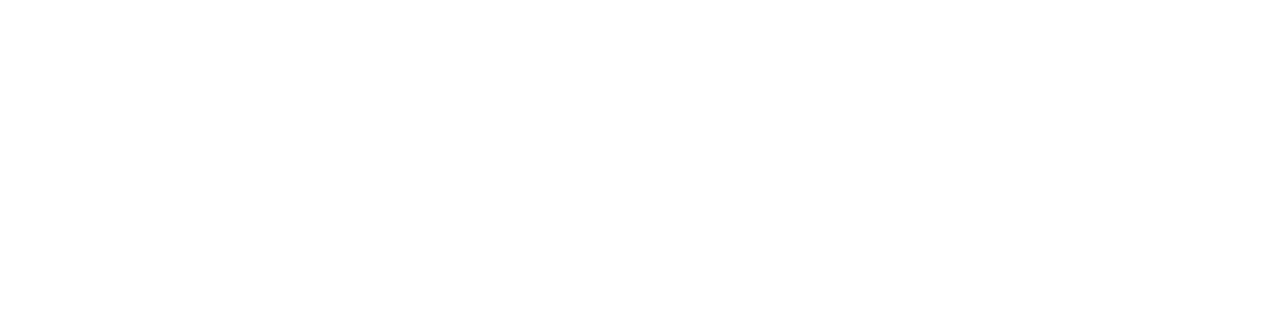
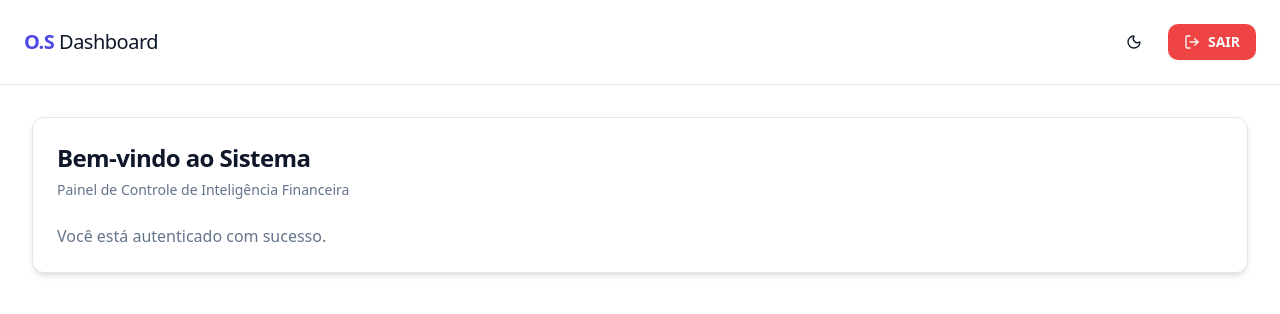
Before and after one commit to fermathematician/crm, a React (Vite) app in the folder web/: page /dashboard in a window 1280 px wide. Before the commit this address had no page. Shown: the top 314 px of the page. Built offline with nearby package versions, Linux system fonts and the light colour scheme; sample sign-in values are in the browser's storage.

Commit message:
Feat: Criando e conectado a página de dashboard ao resto do sistema

```diff
--- a/web/src/App.tsx
+++ b/web/src/App.tsx
@@ -1,5 +1,7 @@
 import { Login } from './pages/Login';
 import { Register } from './pages/Register';
+import { Dashboard } from './pages/Dashboard';
+import { PrivateRoute } from './components/PrivateRoute';
 
 import { BrowserRouter, Routes, Route } from 'react-router-dom';
 
@@ -7,8 +9,19 @@
   return (
     <BrowserRouter>
       <Routes>
+        {/* Rotas públicas  */}
         <Route path="/" element={<Login />} />
         <Route path="/register" element={<Register />} />
+
+        {/* Rotas privadas  */}
+        <Route
+          path="/dashboard"
+          element={
+            <PrivateRoute>
+              <Dashboard />
+            </PrivateRoute>
+          }
+        />
       </Routes>
     </BrowserRouter>
   );
--- /dev/null
+++ b/web/src/components/PrivateRoute.tsx
@@ -0,0 +1,14 @@
+import React from 'react';
+import { Navigate } from 'react-router-dom';
+
+interface PrivateRouteProps {
+    children: React.ReactNode;
+}
+
+export function PrivateRoute({ children }: PrivateRouteProps) {
+    // String -> true e null -> false
+    const isAuthenticated = !!localStorage.getItem('token');
+
+    // Se o token for autenticado eu retorno children (por enquanto meu dashboard), senão redireciono para a página de login
+    return isAuthenticated ? children : <Navigate to="/" />;
+}
--- a/web/src/components/ui/button.tsx
+++ b/web/src/components/ui/button.tsx
@@ -2,7 +2,7 @@
 import { Slot } from "@radix-ui/react-slot"
 import { cva, type VariantProps } from "class-variance-authority"
 
-import { cn } from "@/lib/utils"
+import { cn } from "../../lib/utils"
 
 const buttonVariants = cva(
   "inline-flex items-center justify-center gap-2 whitespace-nowrap rounded-md text-sm font-medium transition-colors focus-visible:outline-none focus-visible:ring-1 focus-visible:ring-ring disabled:pointer-events-none disabled:opacity-50 [&_svg]:pointer-events-none [&_svg]:size-4 [&_svg]:shrink-0",
--- a/web/src/components/ui/card.tsx
+++ b/web/src/components/ui/card.tsx
@@ -1,6 +1,6 @@
 import * as React from "react"
 
-import { cn } from "@/lib/utils"
+import { cn } from "../../lib/utils"
 
 const Card = React.forwardRef<
   HTMLDivElement,
--- a/web/src/components/ui/input.tsx
+++ b/web/src/components/ui/input.tsx
@@ -1,6 +1,6 @@
 import * as React from "react"
 
-import { cn } from "@/lib/utils"
+import { cn } from "../../lib/utils"
 
 const Input = React.forwardRef<HTMLInputElement, React.ComponentProps<"input">>(
   ({ className, type, ...props }, ref) => {
--- a/web/src/components/ui/label.tsx
+++ b/web/src/components/ui/label.tsx
@@ -2,7 +2,7 @@
 import * as LabelPrimitive from "@radix-ui/react-label"
 import { cva, type VariantProps } from "class-variance-authority"
 
-import { cn } from "@/lib/utils"
+import { cn } from "../../lib/utils"
 
 const labelVariants = cva(
   "text-sm font-medium leading-none peer-disabled:cursor-not-allowed peer-disabled:opacity-70"
--- /dev/null
+++ b/web/src/pages/Dashboard.tsx
@@ -0,0 +1,69 @@
+import { useNavigate } from 'react-router-dom';
+import { Moon, Sun, LogOut } from 'lucide-react';
+import { useTheme } from '../hooks/useTheme';
+
+import { Button } from "../components/ui/button";
+import {
+  Card,
+  CardContent,
+  CardHeader,
+  CardTitle,
+  CardDescription
+} from "../components/ui/card";
+
+export function Dashboard() {
+  const { theme, toggleTheme } = useTheme();
+  const navigate = useNavigate();
+
+  function handleLogout() {
+    localStorage.removeItem('token');
+    navigate('/');
+  }
+
+  return (
+    <div className="min-h-screen flex flex-col bg-background text-foreground transition-colors duration-300">
+
+      <header className="w-full p-6 border-b border-border flex justify-between items-center bg-card/50 backdrop-blur-sm sticky top-0 z-10">
+        <h1 className="text-xl font-bold tracking-tight text-primary">
+          O.S <span className="text-foreground font-normal">Dashboard</span>
+        </h1>
+
+        <div className="flex items-center gap-4">
+          <Button variant="ghost" size="icon" onClick={toggleTheme} title="Alternar Tema">
+            {theme === 'light' ? <Moon className="h-5 w-5" /> : <Sun className="h-5 w-5" />}
+          </Button>
+
+          {/* Botão de Logout */}
+          <Button
+            variant="destructive"
+            onClick={handleLogout}
+            className="gap-2 font-bold shadow-sm"
+          >
+            <LogOut size={18} />
+            SAIR
+          </Button>
+        </div>
+      </header>
+
+      <main className="flex-1 p-8 container mx-auto">
+        <div className="grid gap-6">
+
+          <Card className="border-border shadow-md">
+            <CardHeader>
+              <CardTitle className="text-2xl">Bem-vindo ao Sistema</CardTitle>
+              <CardDescription>
+                Painel de Controle de Inteligência Financeira
+              </CardDescription>
+            </CardHeader>
+            <CardContent>
+              <p className="text-muted-foreground">
+                Você está autenticado com sucesso.
+              </p>
+            </CardContent>
+          </Card>
+
+        </div>
+      </main>
+    </div>
+  );
+}
--- a/web/src/pages/Login.tsx
+++ b/web/src/pages/Login.tsx
@@ -2,6 +2,7 @@
 import { Moon, Sun, User, Lock, Eye, EyeOff } from 'lucide-react';
 import { useTheme } from '../hooks/useTheme';
 import { Link } from 'react-router-dom';
+import { useNavigate } from 'react-router-dom';
 
 // Importações do shadcn
 import { Button } from "../components/ui/button";
@@ -18,8 +19,9 @@
 
 export function Login() {
   const { theme, toggleTheme } = useTheme();
+  const navigate = useNavigate();
+
   const [showPassword, setShowPassword] = useState(false);
-
   const [email, setEmail] = useState('');
   const [password, setPassword] = useState('');
 
@@ -42,10 +44,9 @@
         return;
       }
 
-      console.log("TOKEN: ", data.token);
       localStorage.setItem("token", data.token);
 
-      alert("Login realizado com sucesso!");
+      navigate('/dashboard');
     } catch(error) {
       console.error(error);
       alert("Erro ao conectar com o servidor");
```
Also changed, not shown: 1 other file (tests, documents, lock files or other folders).
